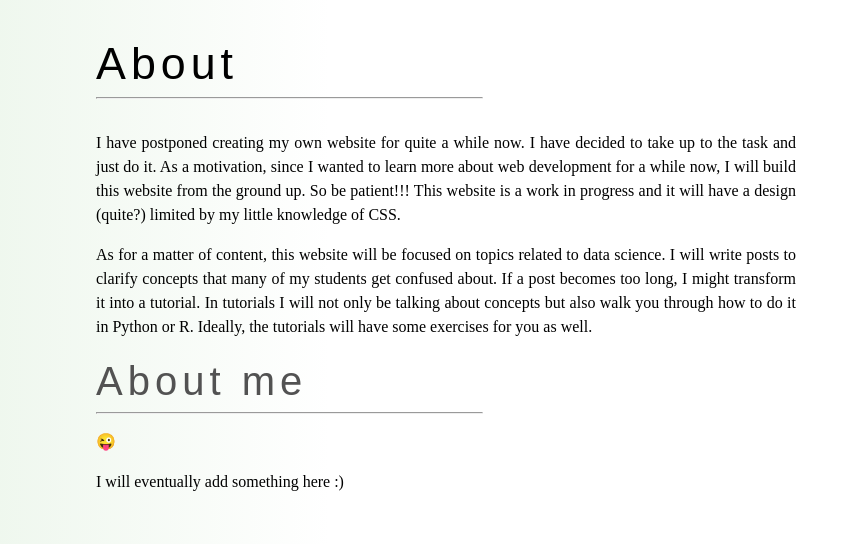
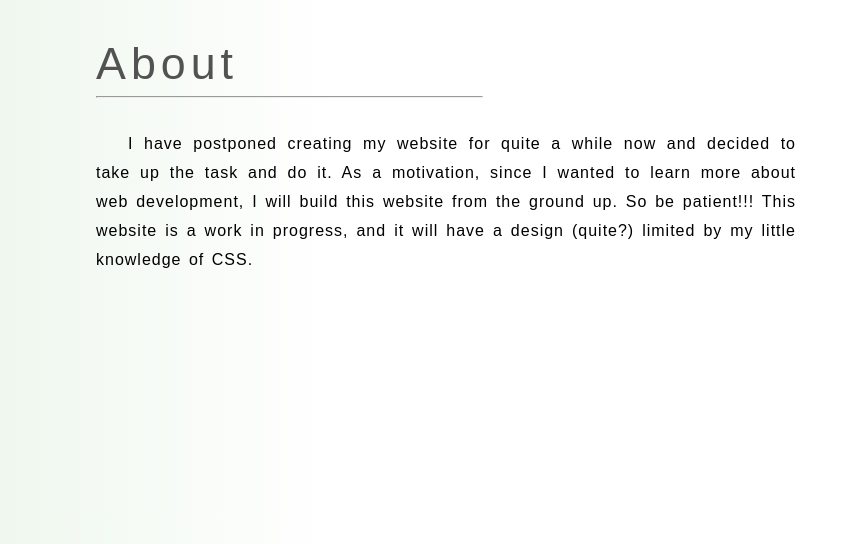
Before and after one commit to Lourenzutti/webpage, a plain HTML site: page about.html in a window 1280 px wide. Shown: the top 544 px of the page, 182-1033 px from the left. Drawn offline with Linux system fonts and the light colour scheme; some icons are missing.

Commit message:
Small updates

```diff
--- a/about.html
+++ b/about.html
@@ -1,6 +1,7 @@
 <!DOCTYPE html>
 
 <html lang="en">
+
 <head>
     <!-- -------------------------------------------- -->
     <!-- Global site tag (gtag.js) - Google Analytics -->
@@ -30,12 +31,12 @@
     <!-- ------------- NAVIGATION MENU -------------- -->
     <!-- -------------------------------------------- -->
     <nav>
-            <img src="images/profile-image.jpg"/>
+        <img src="images/profile-image.jpg" />
 
         <p id="name">Rodolfo Lourenzutti</p>
         <p id="current_position">Assistant Professor of Teaching @ UBC Statistic</p>
 
-            <hr class="nav-separator"/>
+        <hr class="nav-separator" />
         <ul>
             <li><a href="" data-page="index.html"><i class="fas fa-home"></i>
                     Home</a>
@@ -54,20 +55,24 @@
             </li>
         </ul>
 
-            <hr class="nav-separator"/>
+        <hr class="nav-separator" />
 
         <div class="social">
-                <a class="social_link" href="https://github.com/Lourenzutti" title="GitHub" target="_blank" style="color: rgb(36, 41, 46);">
+            <a class="social_link" href="https://github.com/Lourenzutti" title="GitHub" target="_blank"
+                style="color: rgb(36, 41, 46);">
                 <i class="fab fa-github fa-2x"></i>
             </a>
-                <a class="social_link" href="https://twitter.com/LourenzuttiR" title="Twitter" target="_blank" style="color: lightskyblue;">
+            <a class="social_link" href="https://twitter.com/LourenzuttiR" title="Twitter" target="_blank"
+                style="color: lightskyblue;">
                 <i class="fab fa-twitter fa-2x"></i>
             </a>
-                <a class="social_link" href="https://www.linkedin.com/in/rodolfo-lourenzutti/" title="Linkedin" target="_blank" style="color: #0a66c2;">
+            <a class="social_link" href="https://www.linkedin.com/in/rodolfo-lourenzutti/" title="Linkedin"
+                target="_blank" style="color: #0a66c2;">
                 <i class="fab fa-linkedin fa-2x"></i>
             </a>
 
-                <a class="social_link" href="https://scholar.google.com/citations?user=vT5b7lMAAAAJ&hl=en" title="Google Scholar" target="_blank">
+            <a class="social_link" href="https://scholar.google.com/citations?user=vT5b7lMAAAAJ&hl=en"
+                title="Google Scholar" target="_blank">
                 <i class="ai ai-google-scholar ai-2x"></i>
             </a>
             <a href="mailto:rodolfo.lourenzutti@gmail.com">
@@ -80,30 +85,18 @@
         <h1>About</h1>
         <hr>
         <p>
-                I have postponed creating my own website for quite a while now. I have decided to take up to the task
-                and just do it.
-                As a motivation, since I wanted to learn more about web development for a while now, I will build this
-                website from the ground up.
-                So be patient!!! This website is a work in progress and it will have a design (quite?) limited by my
-                little knowledge of CSS.
+            I have postponed creating my website for quite a while now
+            and decided to take up the task and do it. As a motivation,
+            since I wanted to learn more about web development, I will
+            build this website from the ground up. So be patient!!!
+            This website is a work in progress, and it will have a design
+            (quite?) limited by my little knowledge of CSS.
         </p>
-            <p>
-                As for a matter of content, this website will be focused on topics related to data science. I will write
-                posts to clarify concepts
-                that many of my students get confused about. If a post becomes too long, I might transform it into a
-                tutorial. In tutorials
-                I will not only be talking about concepts but also walk you through how to do it in Python or R.
-                Ideally, the tutorials will have
-                some exercises for you as well.
-            </p>
-            <h2>About me</h2>
-            <hr>
-            <p>&#128540; </p>
-            <p>I will eventually add something here :)</p>
     </main>
 
     <script src="" async defer></script>
     <script src="https://kit.fontawesome.com/9ffc1b7c87.js" crossorigin="anonymous"></script>
 
 </body>
+
 </html>
--- a/styles/main-style.css
+++ b/styles/main-style.css
@@ -111,10 +111,11 @@ h1, h2 {
     font-weight: 1;
     font-family: fantasy;
     width: 100%;
-    height:fit-content;
+    height: 50px;
     letter-spacing: 5px;
     margin-bottom: 0px;
     margin-top: 0.5em;
+    color: rgb(82, 82, 82);
 }
 
 h2 {
@@ -130,14 +131,14 @@ main hr {
     margin-bottom: 2em;
 }
 
-h2 + hr {
-    color: rgb(204, 204, 204);
-    margin-bottom: 1em;
-}
 
 main p {
     justify-self: start;
     font-size: 1em;
     text-align: justify;
-    line-height: 1.5;
+    line-height: 1.8;
+    font-family: Arial, Helvetica, sans-serif;
+    letter-spacing: 1px;
+    word-spacing: 2px;
+    text-indent: 2em;
 }
```
Lines whose indentation alone changed are shown as unchanged.
